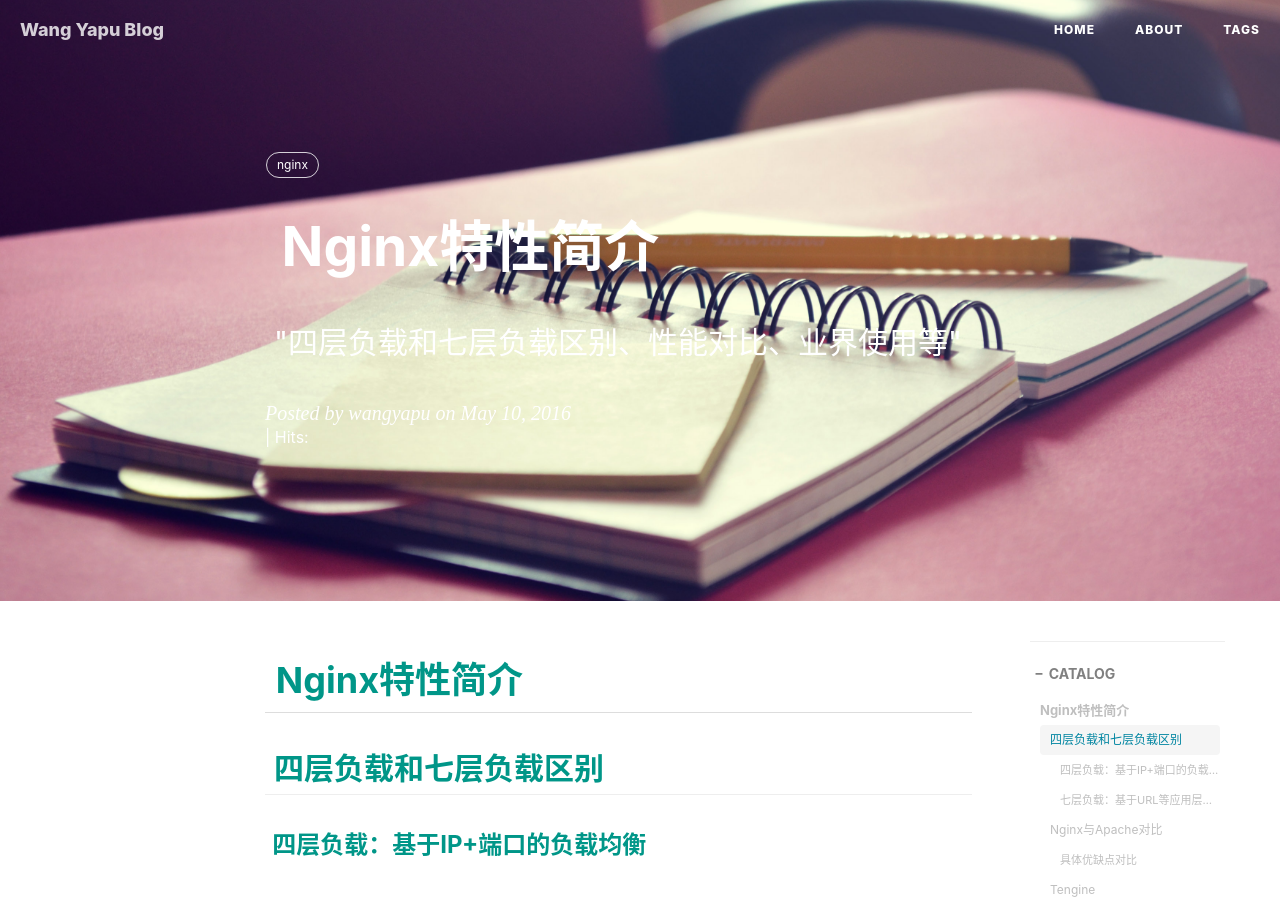
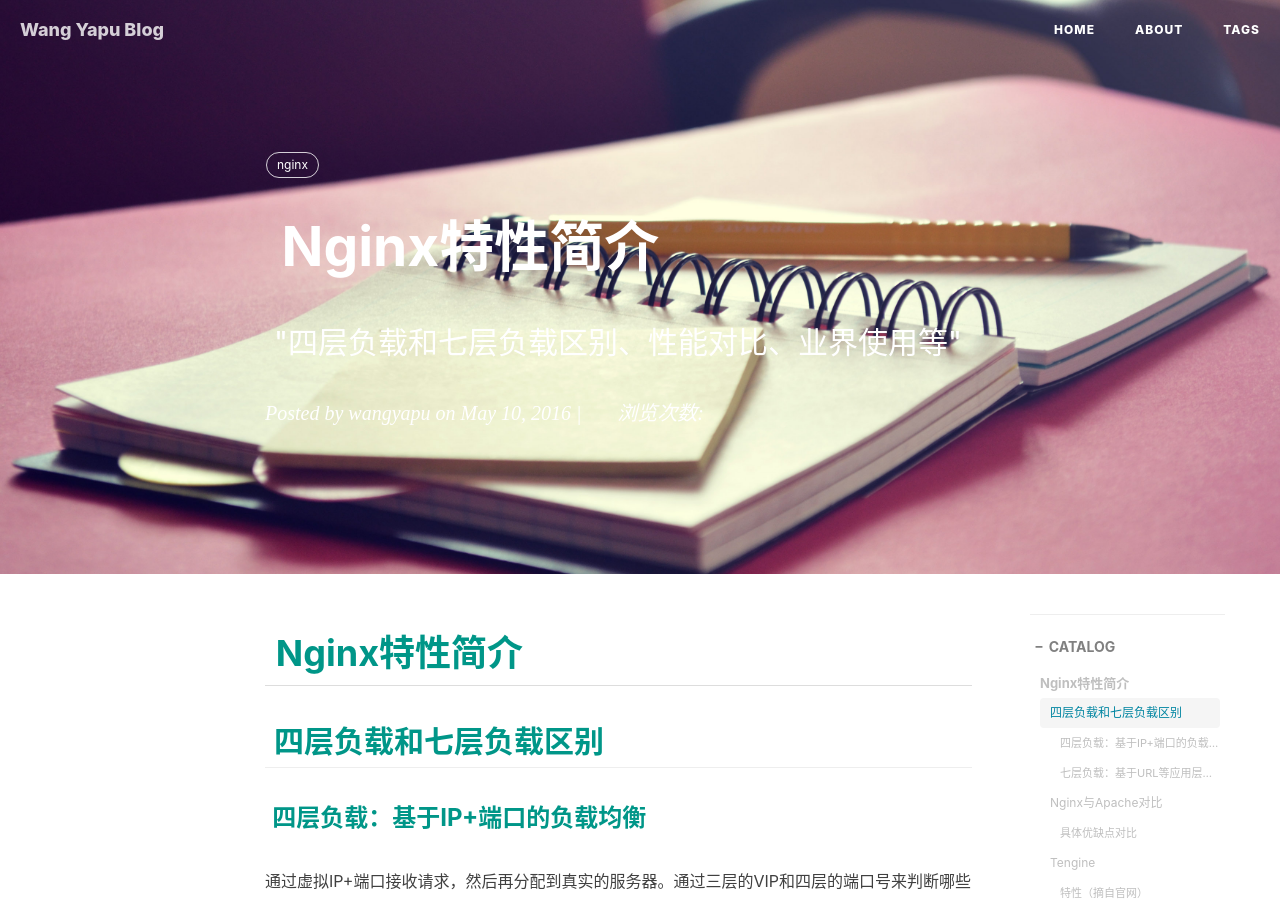
Before and after one commit to wangyapu/wangyapu.github.io, a Jekyll site: the page built from _posts/2016-05-10-nginx_introduction.md, in a window 1280 px wide and 900 px high. Built offline with Jekyll 4.4.1, drawn with Linux system fonts in a browser that asks for light colours; nearby versions of some CDN libraries; comment, search, counter and statistics services are not loaded.

Commit message:
modify view class

```diff
--- a/_layouts/post.html
+++ b/_layouts/post.html
@@ -40,15 +40,16 @@ layout: default
                     {% comment %} if page.subtitle {% endcomment %}
                     <h2 class="subheading">{{ page.subtitle }}</h2>
                     {% comment %} endif {% endcomment %}
-                    <span class="meta">Posted by {% if page.author %}{{ page.author }}{% else %}{{ site.title }}{% endif %} on {{ page.date | date: "%B %-d, %Y" }}</span>
-
-                    {% if site.leancloud.enable %}
-                    <span id="{{ page.url }}" class="leancloud_visitors" data-flag-title="{{ page.title }}">
-                        <span class="post-meta-divider">|</span>
-                        <span class="post-meta-item-text"> Hits:  </span>
-                        <span class="leancloud-visitors-count"></span>
+                    <span class="meta">
+                        Posted by {% if page.author %}{{ page.author }}{% else %}{{ site.title }}{% endif %} on {{ page.date | date: "%B %-d, %Y" }}
+                        {% if site.leancloud.enable %}
+                        <span id="{{ page.url }}" class="leancloud_visitors" data-flag-title="{{ page.title }}">
+                            <span>|</span>
+                            <span> <i class="fas fa-eye"></i> &nbsp; 浏览次数:  </span>
+                            <span class="leancloud-visitors-count"></span>
+                        </span>
+                        {% endif %}
                     </span>
-                    {% endif %}
                 </div>
             </div>
         </div>
```
